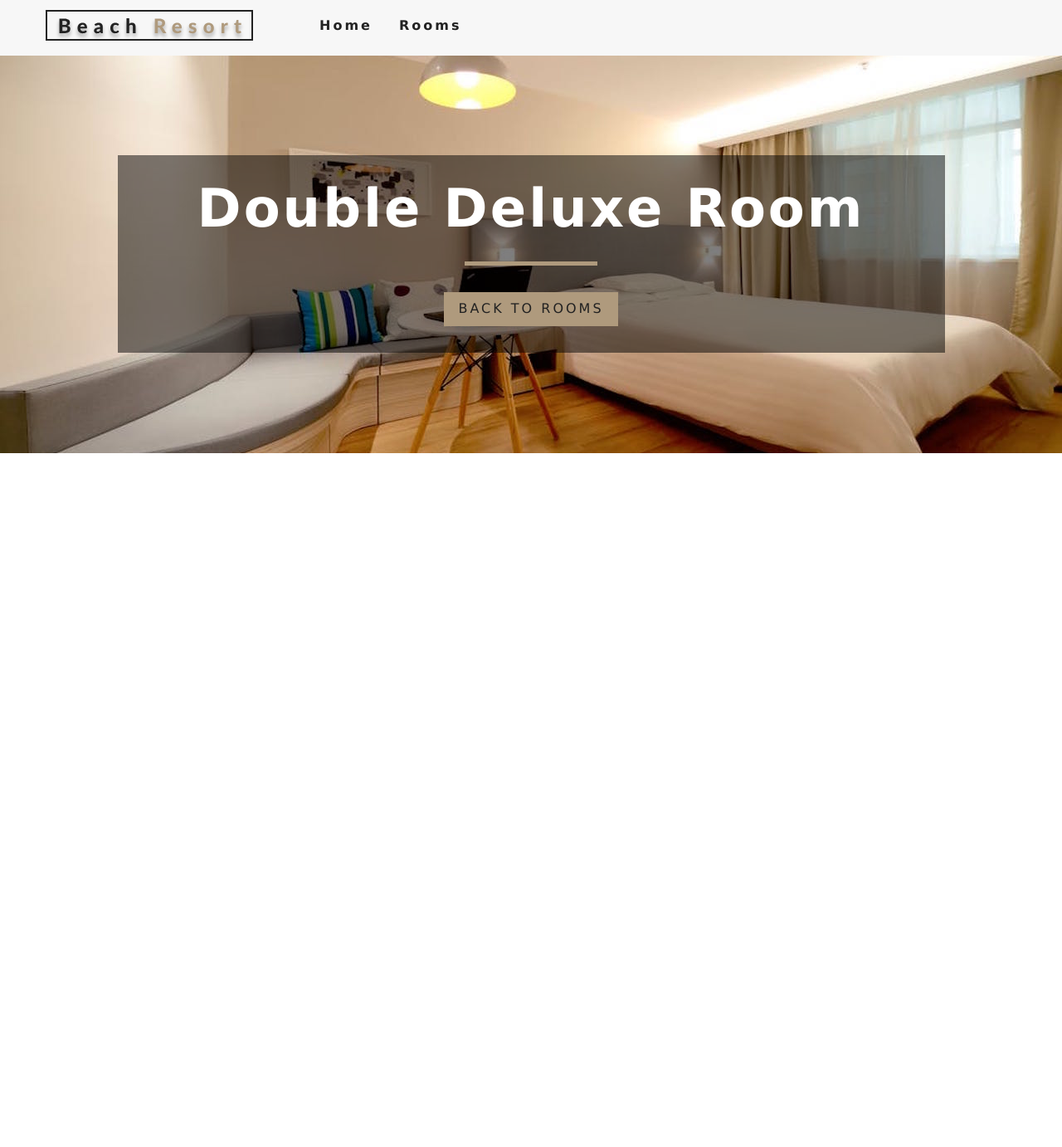
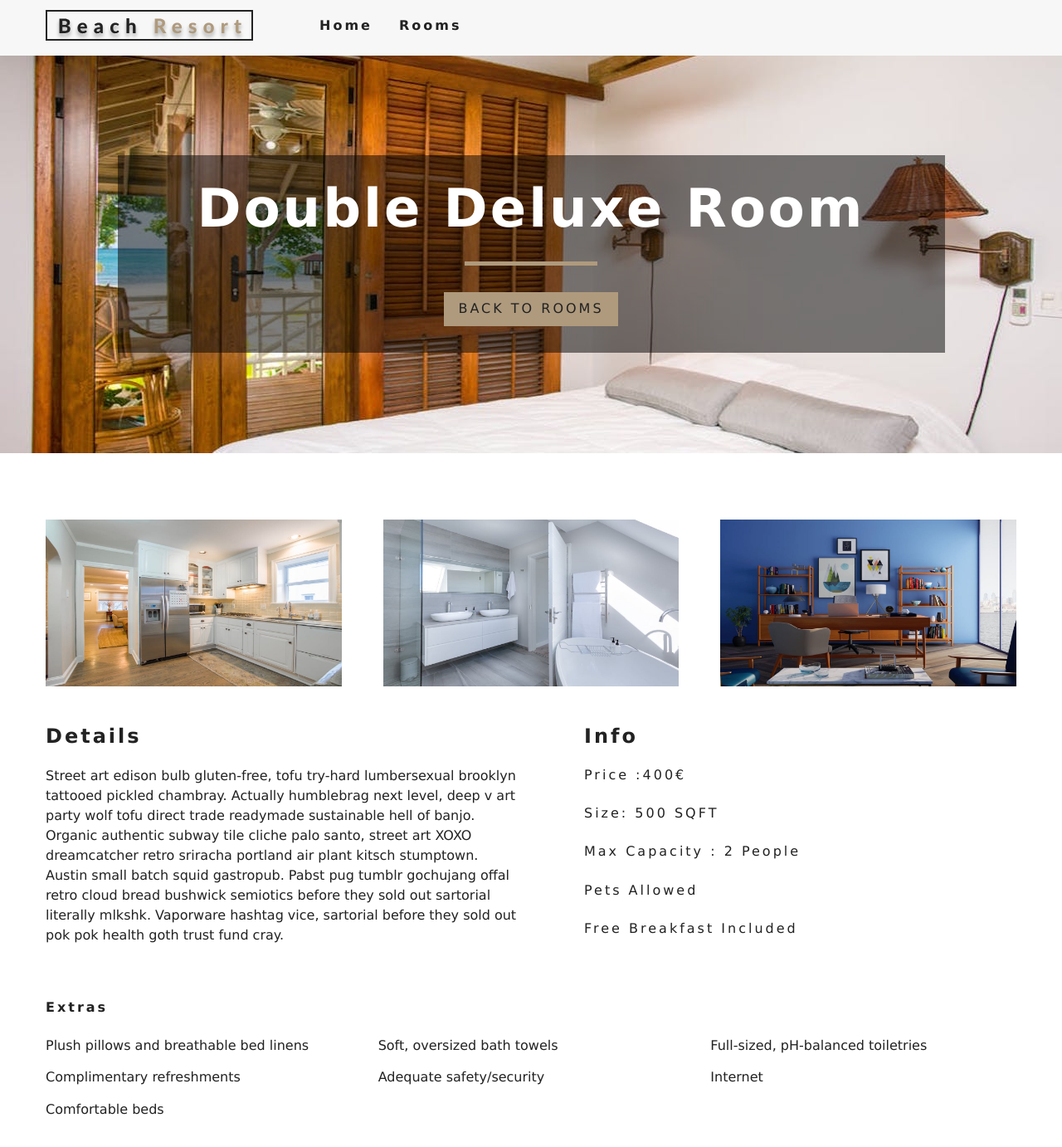
Before and after one commit to jynadal/Hotel-resort, a React (Create React App) app in the folder bookshop/: page /rooms/double-deluxe in a window 1280 px wide. Shown: the top 1382 px of the page at 83% size. Before the commit the page ends 800 px from the top, so only its background shows below. Built offline with nearby package versions, Linux system fonts and the light colour scheme; the HTML template or start-up script is replaced by a standard one.

Commit message:
Adding Roomfilter, list, ...

```diff
--- a/bookshop/package.json
+++ b/bookshop/package.json
@@ -12,6 +12,7 @@
     "react-icons": "^3.11.0",
     "react-router-dom": "^5.2.0",
     "react-scripts": "4.0.0",
+    "styled-components": "^5.2.1",
     "web-vitals": "^0.2.4"
   },
   "scripts": {
--- /dev/null
+++ b/bookshop/src/components/RoomContainer.js
@@ -0,0 +1,53 @@
+import React from 'react'
+import RoomsFilter from './RoomFilter'
+import RoomsList from './RoomList'
+import {withRoomConsumer} from '../context'
+import Loading from './Loading'
+
+function RoomContainer({context}) {
+    const {loading, sortedRooms, rooms} = context;
+    if(loading) {
+        return <Loading />;
+    }
+
+        return (
+            <>
+                <RoomsFilter rooms={rooms}/>
+                <RoomsList rooms={sortedRooms}/>
+            </>
+        );
+}
+
+export default withRoomConsumer(RoomContainer)
+
+
+
+// import React from 'react'
+// import RoomsFilter from './RoomFilter'
+// import RoomsList from './RoomList'
+// import {RoomConsumer} from '../context'
+// import Loading from './Loading'
+
+// export default function RoomContainer() {
+//     return (
+//         <RoomConsumer>
+//             {
+//                 (value) => {
+//                     const {loading, sortedRooms, rooms} = value
+//                     if(loading){
+//                         return <Loading />;
+//                     }
+
+//                     return (
+//                     <div>
+//                         Hello from rooms container
+//                         <RoomsFilter rooms={rooms}/>
+//                         <RoomsList rooms={sortedRooms}/>
+//                     </div>
+//                     )
+//                 }
+//             }
+//         </RoomConsumer>
+
+//     )
+// }
--- /dev/null
+++ b/bookshop/src/components/RoomFilter.js
@@ -0,0 +1,9 @@
+import React from 'react'
+
+export default function RoomFilter() {
+    return (
+        <div>
+            Hello from Room Filter
+        </div>
+    )
+}
--- /dev/null
+++ b/bookshop/src/components/RoomList.js
@@ -0,0 +1,10 @@
+import React from 'react'
+
+export default function RoomList() {
+    return (
+        <div>
+            Hello from Room List
+
+        </div>
+    )
+}
--- /dev/null
+++ b/bookshop/src/components/StyledHero.js
@@ -0,0 +1,11 @@
+import styled from 'styled-components'
+import defaultImg from '../images/room-1.jpeg'
+
+const StyledHero = styled.header`
+min-height: 60vh;
+background: url(${props => props.img? props.img : defaultImg}) center/cover no-repeat;
+display: flex;
+align-items: center;
+justify-content: center;
+`;
+export default StyledHero;
--- a/bookshop/src/context.js
+++ b/bookshop/src/context.js
@@ -16,7 +16,8 @@
         let rooms = this.formatData(items)
         let featuredRooms = rooms.filter(room=> room.featured === true);
         this.setState({
-            rooms, featuredRooms, sortedRooms: rooms, loading: false
+            rooms, featuredRooms, sortedRooms: rooms,
+            loading: false
         });
     }
     formatData(items){
@@ -45,4 +46,11 @@
 
 const RoomConsumer = RoomContext.Consumer;
 
+export function withRoomConsumer(Component){
+    return function ConsumerWrapper(props){
+        return <RoomConsumer>
+            {value => <Component {...props}  context={value} />}
+        </RoomConsumer>
+    }
+};
 export { RoomProvider, RoomConsumer, RoomContext };
--- a/bookshop/src/pages/Rooms.js
+++ b/bookshop/src/pages/Rooms.js
@@ -2,15 +2,19 @@
 import Hero from '../components/Hero'
 import Banner from '../components/Banner'
 import {Link} from 'react-router-dom'
+import RoomContainer from '../components/RoomContainer'
 
 const Rooms = () => {
     return (
+        <>
         <Hero hero="roomsHero">
             <Banner title="Our Rooms">
                 <Link to='/' className="btn-primary">Return home</Link>
             </Banner>
 
         </Hero>
+        <RoomContainer />
+        </>
     )
 }
 
--- a/bookshop/src/pages/SingleRoom.js
+++ b/bookshop/src/pages/SingleRoom.js
@@ -1,9 +1,10 @@
 import React, { Component } from 'react'
 import defaultBcg from '../images/room-1.jpeg'
-import Hero from '../components/Hero'
+//import Hero from '../components/Hero'
 import Banner from '../components/Banner'
 import {Link} from 'react-router-dom'
 import {RoomContext} from '../context'
+import StyledHero from '../components/StyledHero'
 
 export default class SingleRoom extends Component {
     constructor (props){
@@ -29,14 +30,52 @@
            </div>
            );
        }
-       const {name, description, capacity, size, price, extras, breakfast, pets, images} = room
+       const {name, description, capacity, size, price, extras, breakfast, pets, images} = room;
+       const [mainImg, ...defaultImg] = images;
         return (
-            <Hero hero='roomsHero'>
+            <>
+            <StyledHero img={mainImg || this.state.defaultBcg}>
                <Banner title={`${name} room`}>
                    <Link to='/rooms' className="btn-primary">
-                       back to rooms</Link>
+                       back to rooms
+                    </Link>
                </Banner>
-            </Hero>
+            </StyledHero>
+
+            <section className="single-room">
+                <div className="single-room-images">
+                    {defaultImg.map((item, index) => {
+                        return <img key={index} src={item} alt={name} />;
+                    })}
+                </div>
+                <div className="single-room-info">
+                    <article className="desc">
+                        <h3>details</h3>
+                        <p>{description}</p>
+                    </article>
+                    <article className="info">
+                        <h3>info</h3>
+                        <h6>price :{price}€</h6>
+                        <h6>size: {size} SQFT</h6>
+                        <h6>max capacity : {" "}
+                        {capacity > 1 ? `${capacity} people`: `${capacity} person `
+                        }
+                        </h6>
+                        <h6>{pets?"pets allowed":"no pets allowed"}</h6>
+                        <h6>{breakfast && "free breakfast included"}</h6>
+                    </article>
+                </div>
+            </section>
+            <section className="room-extras">
+                <h6>extras</h6>
+                <ul className="extras">
+                    {extras.map((item, index) => {
+                        return <li key={index}>{item}</li>
+                     })}
+                </ul>
+            </section>
+
+            </>
         )
     }
 }
```
Also changed, not shown: 1 other file (tests, documents, lock files or other folders).
